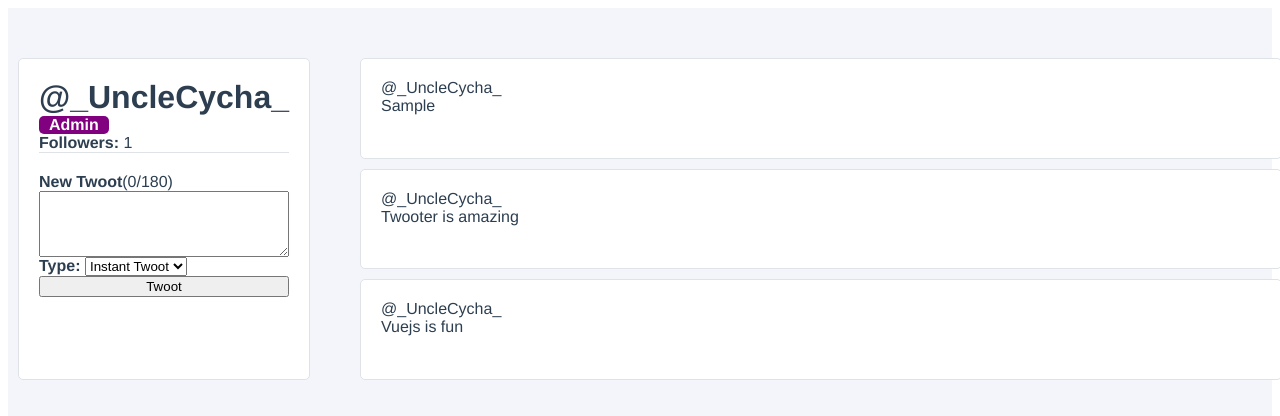
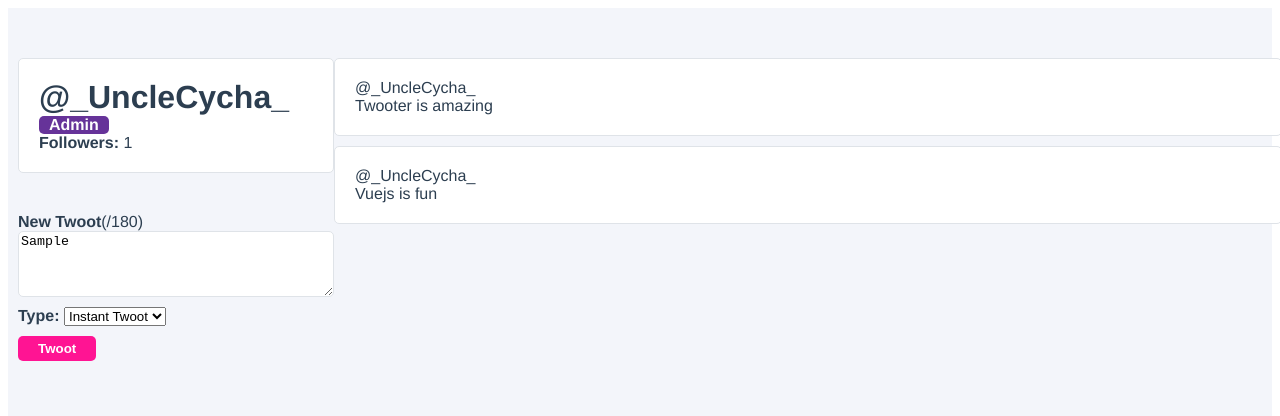
Before and after one commit to sicelo17/twotterapp, a Vue app: page / in a window 1280 px wide. Both pictures are taken after typing "Sample" into the empty fields and a click on the button "Twoot". Shown: the top 416 px of the page. Built offline with nearby package versions, Linux system fonts and the light colour scheme.

Commit message:
added sass loader

```diff
--- a/package.json
+++ b/package.json
@@ -9,6 +9,8 @@
   },
   "dependencies": {
     "core-js": "^3.6.5",
+    "node-sass": "^5.0.0",
+    "sass-loader": "^11.0.1",
     "vue": "^3.0.0"
   },
   "devDependencies": {
--- /dev/null
+++ b/src/components/CreateTwootPanel.vue
@@ -0,0 +1,98 @@
+<template>
+  <form
+    class="create-twoot-panel"
+    @submit.prevent="createNewTwoot"
+    :class="{ '--exceeded': newTwootCharacterCount > 180 }"
+  >
+    <label for="newTwoot"
+      ><strong>New Twoot</strong>({{ newTwootCharacterCount }}/180)</label
+    >
+    <textarea id="newTwoot" rows="4" v-model="newTwootContent"></textarea>
+
+    <div class="create-twoot-panel_submit">
+      <div class="create-twoot-type">
+        <label for="newTwootType"><strong>Type: </strong></label>
+        <select id="newTwootType" v-model="selectedTwootType">
+          <option
+            :value="option.value"
+            v-for="(option, index) in twootTypes"
+            :key="index"
+          >
+            {{ option.name }}
+          </option>
+        </select>
+      </div>
+
+      <button>Twoot</button>
+    </div>
+  </form>
+</template>
+
+<script>
+export default {
+  name: "CreateTwootPanel",
+  data() {
+    return {
+      newTwootContent: "",
+      selectedTwootType: "instant",
+      twootTypes: [
+        { value: "draft", name: "Draft" },
+        { value: "instant", name: "Instant Twoot" },
+      ],
+
+      computed: {
+        newTwootCharacterCount() {
+          return this.newTwootContent.length;
+        },
+      },
+      methods: {
+        createNewTwoot() {
+          if (this.newTwootContent && this.selectedTwootType !== "draft") {
+            this.user.twoots.unshift({
+              id: this.user.twoots.length + 1,
+              content: this.newTwootContent,
+            });
+
+            this.newTwootContent = "";
+          }
+        },
+      },
+    };
+  },
+};
+</script>
+
+<style scoped>
+.create-twoot-panel {
+  margin-top: 20px;
+  padding: 20px 0;
+  display: flex;
+  flex-direction: column;
+}
+
+textarea {
+  border: 1px solid #dfe3e8;
+  border-radius: 5px;
+}
+
+.create-twoot-panel__submit {
+  display: flex;
+  justify-content: space-between;
+}
+.create-twoot-type {
+  padding: 10px 0;
+}
+button {
+  padding: 5px 20px;
+  margin: auto 0;
+  border-radius: 5px;
+  border: none;
+  background-color: deeppink;
+  color: white;
+  font-weight: bold;
+}
+.--exceeded {
+  color: red;
+  border-color: red;
+}
+</style>
--- a/src/components/UserProfile.vue
+++ b/src/components/UserProfile.vue
@@ -1,60 +1,39 @@
 <template>
   <div class="user-profile">
-    <div class="user-profile_user-panel">
-      <h1 class="user-profile_username">
-        @{{ user.username }}
-      </h1>
-      <div class="user-profile_admin-badge" v-if="user.isAdmin">
+    <div class="user-profile__sidebar">
+      <div class="user-profile__user-panel">
+        <h1 class="user-profile__username">@{{ user.username }}</h1>
+        <div class="user-profile__admin-badge" v-if="user.isAdmin">
           Admin
         </div>
-      <div class="user-profile_followerCount">
-        <strong>Followers: </strong>{{ followers }}
+        <div class="user-profile__follower-count">
+          <strong>Followers: </strong> {{ followers }}
         </div>
-      <form class="user-profile_create-twoot" @submit.prevent="createNewTwoot" :class="{'--exceeded': newTwootCharacterCount > 180}">
-          <label for="newTwoot"><strong>New Twoot</strong>({{ newTwootCharacterCount }}/180)</label>
-          <textarea id="newTwoot" rows="4" v-model="newTwootContent "></textarea>
-
-          <div class="user-profile_create-twoot-type">
-              <label for="newTwootType"><strong>Type: </strong></label>
-              <select id="newTwootType" v-model="selectedTwootType">
-                  <option :value="option.value" v-for="(option, index) in twootTypes" :key="index">
-                      {{option.name}}
-                  </option>
-              </select>
       </div>
-
-          <button>
-              Twoot
-          </button>
-      </form>
+      <CreateTwootPanel @add-twoot="addTwoot"/>
     </div>
-    <div class="user-profile_twoots-wrapper">
+    <div class="user-profile__twoots-wrapper">
       <TwootItem
           v-for="twoot in user.twoots"
           :key="twoot.id"
           :username="user.username"
           :twoot="twoot"
-        @favorite="toggleFavorite" />
+      />
     </div>
   </div>
 </template>
 
 <script>
-
-import TwootItem from './TwootItem';
+import CreateTwootPanel from "./CreateTwootPanel";
+import TwootItem from "./TwootItem";
 export default {
   name: "UserProfile",
   components: {
-      TwootItem
+    TwootItem,
+    CreateTwootPanel,
   },
   data() {
     return {
-        newTwootContent: '',
-        selectedTwootType: 'instant',
-        twootTypes : [
-            {value: 'draft', name: 'Draft'},
-            {value: 'instant', name: 'Instant Twoot'}
-        ],
       followers: 0,
       user: {
         id: 1,
@@ -64,35 +43,19 @@ export default {
         email: "sicelositsha@yahoo.com",
         isAdmin: true,
         twoots: [
-                {id: 1, content: "Twooter is amazing "},
-                {id: 2, content: "Vuejs is fun"},
-
-            ]
+          { id: 1, content: "Twooter is amazing " },
+          { id: 2, content: "Vuejs is fun" },
+        ],
       },
     };
-  },
-  computed: {
-    newTwootCharacterCount() {
-        return this.newTwootContent.length;
-    }
   },
   methods: {
     followUser() {
       this.followers++;
     },
-    toggleFavorite(id){
+    toggleFavorite(id) {
       console.log(`Favorited twoot #${id}`);
     },
-    createNewTwoot() {
-        if(this.newTwootContent && this.selectedTwootType !== 'draft'){
-            this.user.twoots.unshift({
-                id: this.user.twoots.length + 1,
-                content: this.newTwootContent
-            });
-
-            this.newTwootContent = '';
-        }
-    }
   },
   mounted() {
     this.followUser();
@@ -108,27 +71,26 @@ export default {
   padding: 50px 10px;
 }
 
-.user-profile_user-panel {
+  .user-profile__user-panel {
     display: flex;
     flex-direction: column;
-    margin-right: 50px;
     padding: 20px;
     background-color: white;
     border-radius: 5px;
     border: 1px solid #DFE3E8;
-    height: 35vh;
+    margin-bottom: auto;
   }
 
-.user-profile_admin-badge {
-    background: purple;
+    .user-profile__admin-badge {
+      background: rebeccapurple;
       color: white;
       border-radius: 5px;
-    margin-right : auto;
+      margin-right: auto;
       padding: 0 10px;
       font-weight: bold;
     }
 
-.user-profile_followerCount {
+.user-profile__followerCount {
   margin: 0;
   padding: 0;
 }
@@ -137,13 +99,14 @@ h1 {
   margin: 0;
 }
 
-.user-profile_twoots-wrapper {
+.user-profile__twoots-wrapper {
   display: grid;
   grid-gap: 10px;
+  margin-bottom: auto;
 }
 
-.user-profile_create-twoot {
-    border-top: 1px solid #DFE3E8;
+.user-profile__create-twoot {
+  border-top: 1px solid #dfe3e8;
   padding-top: 20px;
   display: flex;
   flex-direction: column;
```
Also changed, not shown: 1 other file (tests, documents, lock files or other folders). Lines whose indentation alone changed are shown as unchanged.
